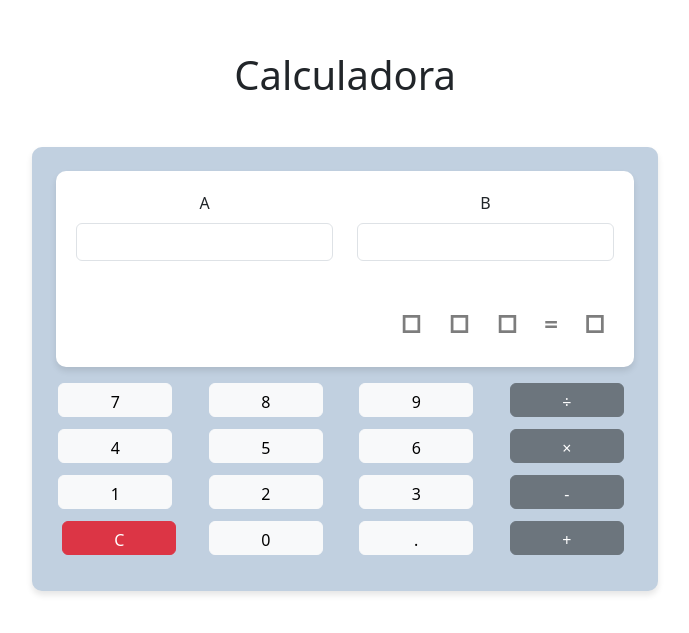
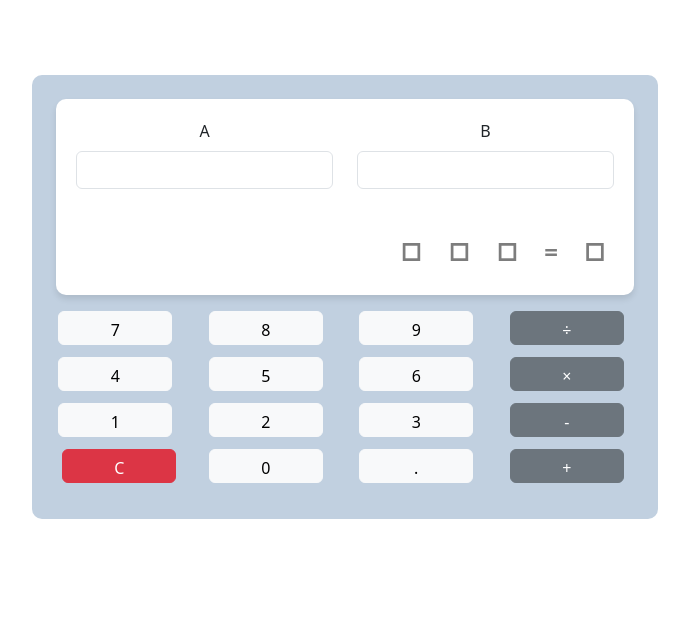
Before and after one commit to Avertcoiin/Ej_React_DSM_AVertiz, a React (Vite) app in the folder mi-calculadora/: page / in a window 1280 px wide. Shown: the part 103-736 px from the top of the page, without its empty margins (295-984 px from the left). Built offline with nearby package versions, Linux system fonts and the light colour scheme.

Commit message:
Quitado título por facilidad. Solo queda que al pulsar +, -, x y zati me salte a B

```diff
--- a/mi-calculadora/src/App.jsx
+++ b/mi-calculadora/src/App.jsx
@@ -38,10 +38,8 @@ function App() {
   };
 
   return (
-    <div className="container mt-5">
-      <h1 className="mb-5">Calculadora</h1>
 
-      <div className="recuadro p-4" style={{ backgroundColor: '#c1d0e0', borderRadius: '10px' }}>
+      <div className=" container mt-5recuadro p-4" style={{ backgroundColor: '#c1d0e0', borderRadius: '10px' }}>
         <div className="calculadora-contenido" style={{ backgroundColor: 'white', borderRadius: '10px', padding: '20px', boxShadow: '0px 4px 6px rgba(0, 0, 0, 0.1)', minHeight: '150px' }}>
           <div className="row">
             <div className="col-6">
@@ -127,7 +125,6 @@ function App() {
           </div>
         </div>
       </div>
-    </div>
   );
 }
 
```
